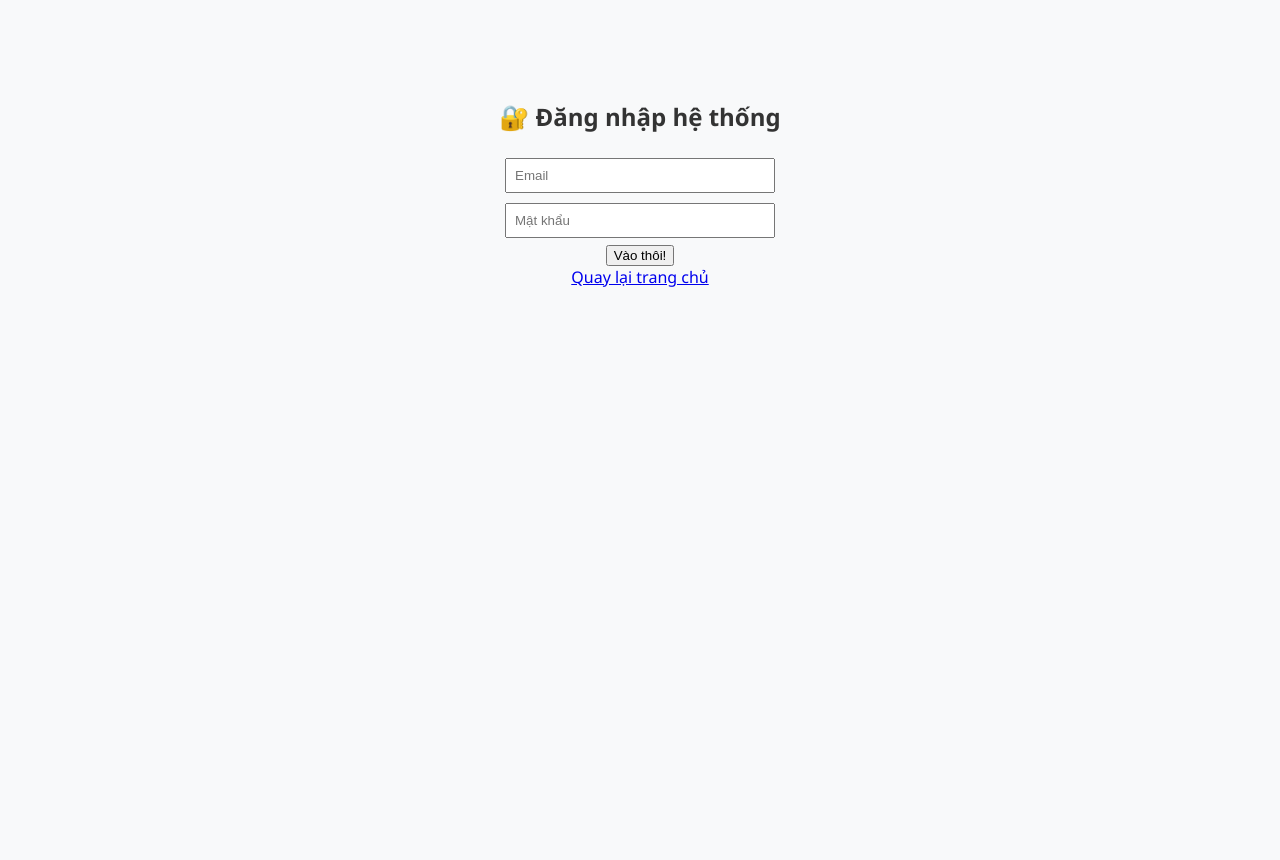
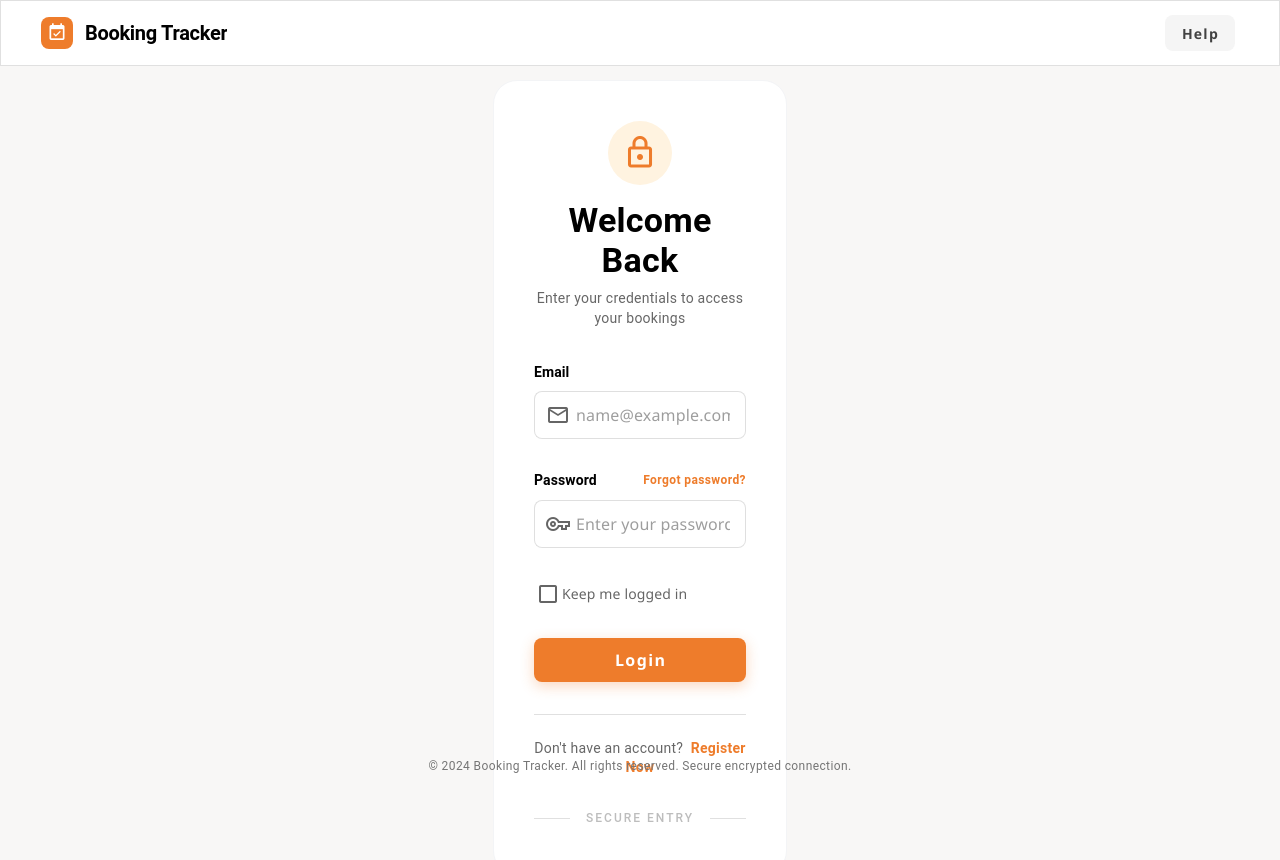
Before and after one commit to 2TT2Thinh/restaurant-booking, a Vue app in the folder frontend/: page /login in a window 1280 px wide. Shown: the top 860 px of the page. Built offline with nearby package versions, Linux system fonts and the light colour scheme.

Commit message:
comfirm login view and setup Vuetify

```diff
--- a/frontend/src/main.js
+++ b/frontend/src/main.js
@@ -1,11 +1,45 @@
 import { createApp } from 'vue'
-import { createPinia } from 'pinia' // Import Pinia
+import { createPinia } from 'pinia'
 import App from './App.vue'
-import router from './router' // Import Router (lát nữa mình sẽ viết file này)
+import router from './router'
+
+// 1. Import Vuetify và CSS
+import 'vuetify/styles'
+import { createVuetify } from 'vuetify'
+import * as components from 'vuetify/components'
+import * as directives from 'vuetify/directives'
+
+// 2. Import Icons (Để hiển thị mdi-calendar, mdi-lock...)
+import { aliases, mdi } from 'vuetify/iconsets/mdi'
+import '@mdi/font/css/materialdesignicons.css'
+
+// 3. Cấu hình Theme (Màu sắc theo đúng thiết kế StichAI)
+const vuetify = createVuetify({
+  components,
+  directives,
+  icons: {
+    defaultSet: 'mdi',
+    aliases,
+    sets: { mdi },
+  },
+  theme: {
+    defaultTheme: 'light',
+    themes: {
+      light: {
+        colors: {
+          primary: '#ee7c2b',       // Màu cam đặc trưng của bạn
+          surface: '#ffffff',       // Màu nền trắng của card
+          'background-light': '#f8f7f6', // Màu nền nhạt phía sau
+        },
+      },
+    },
+  },
+})
 
 const app = createApp(App)
 
-app.use(createPinia()) // Kích hoạt Pinia
-app.use(router)        // Kích hoạt Router
+app.use(createPinia())
+app.use(router)
+app.use(vuetify) // 4. Kích hoạt Vuetify
 
 app.mount('#app')
--- a/frontend/src/views/auth/LoginView.vue
+++ b/frontend/src/views/auth/LoginView.vue
@@ -1,26 +1,170 @@
 <template>
-  <div class="login-page">
-    <h2>🔐 Đăng nhập hệ thống</h2>
-    <form @submit.prevent="handleLogin">
-      <input type="email" placeholder="Email" v-model="email" /><br>
-      <input type="password" placeholder="Mật khẩu" v-model="password" /><br>
-      <button type="submit">Vào thôi!</button>
-    </form>
-    <router-link to="/">Quay lại trang chủ</router-link>
-  </div>
+  <v-app class="bg-background-light">
+    <v-app-bar flat border class="px-md-10 px-4" color="surface">
+      <div class="d-flex align-center gap-3">
+        <v-sheet
+          width="32"
+          height="32"
+          color="primary"
+          rounded="lg"
+          class="d-flex align-center justify-center"
+        >
+          <v-icon color="white" size="20">mdi-calendar-check</v-icon>
+        </v-sheet>
+        <v-app-bar-title class="text-h6 font-weight-bold tracking-tight">
+          Booking Tracker
+        </v-app-bar-title>
+      </div>
+      <v-spacer></v-spacer>
+      <v-btn
+        variant="flat"
+        color="grey-lighten-4"
+        class="text-none font-weight-bold text-grey-darken-3"
+        rounded="lg"
+      >
+        Help
+      </v-btn>
+    </v-app-bar>
+
+    <v-main class="d-flex align-center justify-center bg-background-light">
+      <v-container fluid>
+        <v-row justify="center">
+          <v-col cols="12" sm="8" md="4" lg="3" class="max-width-card">
+            <v-card variant="outlined" class="pa-8 pa-md-10 border-thin login-card" rounded="xl">
+              <div class="text-center mb-8">
+                <v-avatar color="orange-lighten-5" size="64" class="mb-4">
+                  <v-icon color="primary" size="36">mdi-lock-outline</v-icon>
+                </v-avatar>
+                <h1 class="text-h4 font-weight-bold mb-2">Welcome Back</h1>
+                <p class="text-body-2 text-medium-emphasis">
+                  Enter your credentials to access your bookings
+                </p>
+              </div>
+
+              <v-form @submit.prevent="handleLogin">
+                <label class="text-subtitle-2 font-weight-bold d-block mb-2">Email</label>
+                <v-text-field
+                  v-model="email"
+                  placeholder="name@example.com"
+                  variant="outlined"
+                  density="comfortable"
+                  prepend-inner-icon="mdi-email-outline"
+                  rounded="lg"
+                  color="primary"
+                  class="mb-2"
+                ></v-text-field>
+
+                <div class="d-flex justify-space-between align-center mb-2">
+                  <label class="text-subtitle-2 font-weight-bold">Password</label>
+                  <a href="#" class="text-caption font-weight-bold text-primary text-decoration-none">
+                    Forgot password?
+                  </a>
+                </div>
+                <v-text-field
+                  v-model="password"
+                  placeholder="Enter your password"
+                  variant="outlined"
+                  density="comfortable"
+                  prepend-inner-icon="mdi-key-outline"
+                  type="password"
+                  rounded="lg"
+                  color="primary"
+                ></v-text-field>
+
+                <v-checkbox
+                  v-model="rememberMe"
+                  label="Keep me logged in"
+                  color="primary"
+                  hide-details
+                  density="compact"
+                  class="mt-1"
+                ></v-checkbox>
+
+                <v-btn
+                  block
+                  color="primary"
+                  size="large"
+                  rounded="lg"
+                  elevation="2"
+                  class="mt-6 text-none font-weight-bold shadow-primary"
+                  type="submit"
+                >
+                  Login
+                </v-btn>
+              </v-form>
+
+              <div class="mt-8 pt-6 border-t text-center">
+                <p class="text-body-2 text-medium-emphasis">
+                  Don't have an account?
+                  <a href="#" class="text-primary font-weight-bold text-decoration-none ml-1">
+                    Register Now
+                  </a>
+                </p>
+              </div>
+
+              <div class="mt-6 d-flex align-center gap-4">
+                <v-divider></v-divider>
+                <span class="text-overline text-grey-lighten-1" style="white-space: nowrap">
+                  Secure Entry
+                </span>
+                <v-divider></v-divider>
+              </div>
+            </v-card>
+          </v-col>
+        </v-row>
+      </v-container>
+    </v-main>
+
+    <v-footer app color="transparent" class="justify-center text-caption text-grey-darken-1 py-6">
+      © 2024 Booking Tracker. All rights reserved. Secure encrypted connection.
+    </v-footer>
+  </v-app>
 </template>
 
 <script setup>
-import { ref } from 'vue'
-const email = ref('')
-const password = ref('')
+import { ref } from 'vue';
+
+const email = ref('');
+const password = ref('');
+const rememberMe = ref(false);
 
 const handleLogin = () => {
-  alert(`Bạn đang thử đăng nhập với: ${email.value}. Bước tiếp theo chúng ta sẽ gửi cái này sang FastAPI!`)
-}
+  console.log('Logging in with:', { email: email.value, password: password.value });
+};
 </script>
 
 <style scoped>
-.login-page { text-align: center; margin-top: 100px; }
-input { margin: 5px; padding: 8px; width: 250px; }
+/* Custom spacing and typography to match the exact StichAI spec */
+.bg-background-light {
+  background-color: #f8f7f6 !important;
+}
+
+.login-card {
+  background-color: #ffffff !important;
+  border-color: #f3f4f6 !important;
+}
+
+.max-width-card {
+  max-width: 440px !important;
+}
+
+.gap-3 { gap: 12px; }
+.gap-4 { gap: 16px; }
+
+.shadow-primary {
+  box-shadow: 0 4px 14px 0 rgba(238, 124, 43, 0.3) !important;
+}
+
+/* Tracking adjustment to match 'Work Sans' feel */
+.tracking-tight {
+  letter-spacing: -0.015em !important;
+}
+
+:deep(.v-field__outline) {
+  --v-field-border-opacity: 0.12;
+}
+
+:deep(.v-label) {
+  font-size: 0.875rem;
+}
 </style>
--- a/frontend/vite.config.js
+++ b/frontend/vite.config.js
@@ -1,7 +1,11 @@
 import { defineConfig } from 'vite'
 import vue from '@vitejs/plugin-vue'
-
+import vuetify from 'vite-plugin-vuetify' // Thêm dòng này
 // https://vite.dev/config/
 export default defineConfig({
-  plugins: [vue()],
+  plugins: [
+    vue(),
+    vuetify({ autoImport: true }),
+  ],
+
 })
```
Also changed, not shown: frontend/package.json (+5 -2 lines), 1 other file (tests, documents, lock files or other folders).
